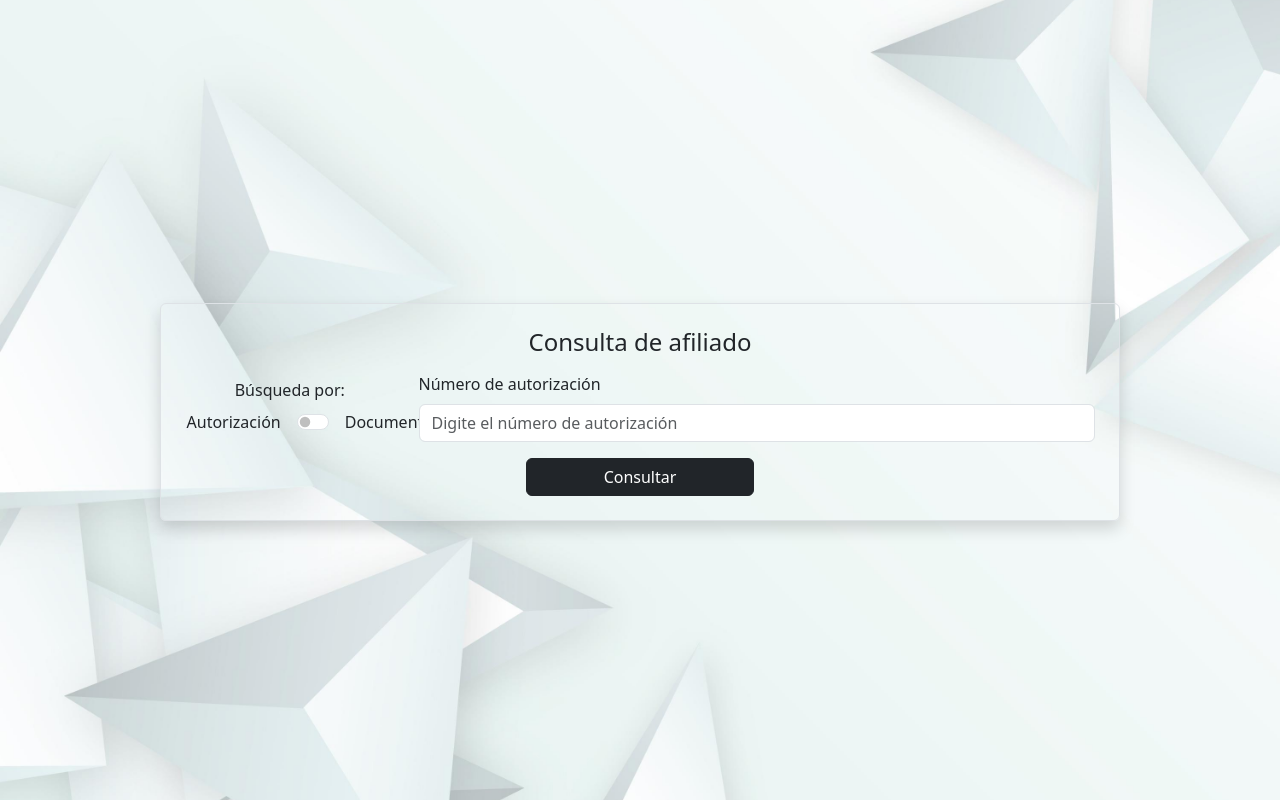
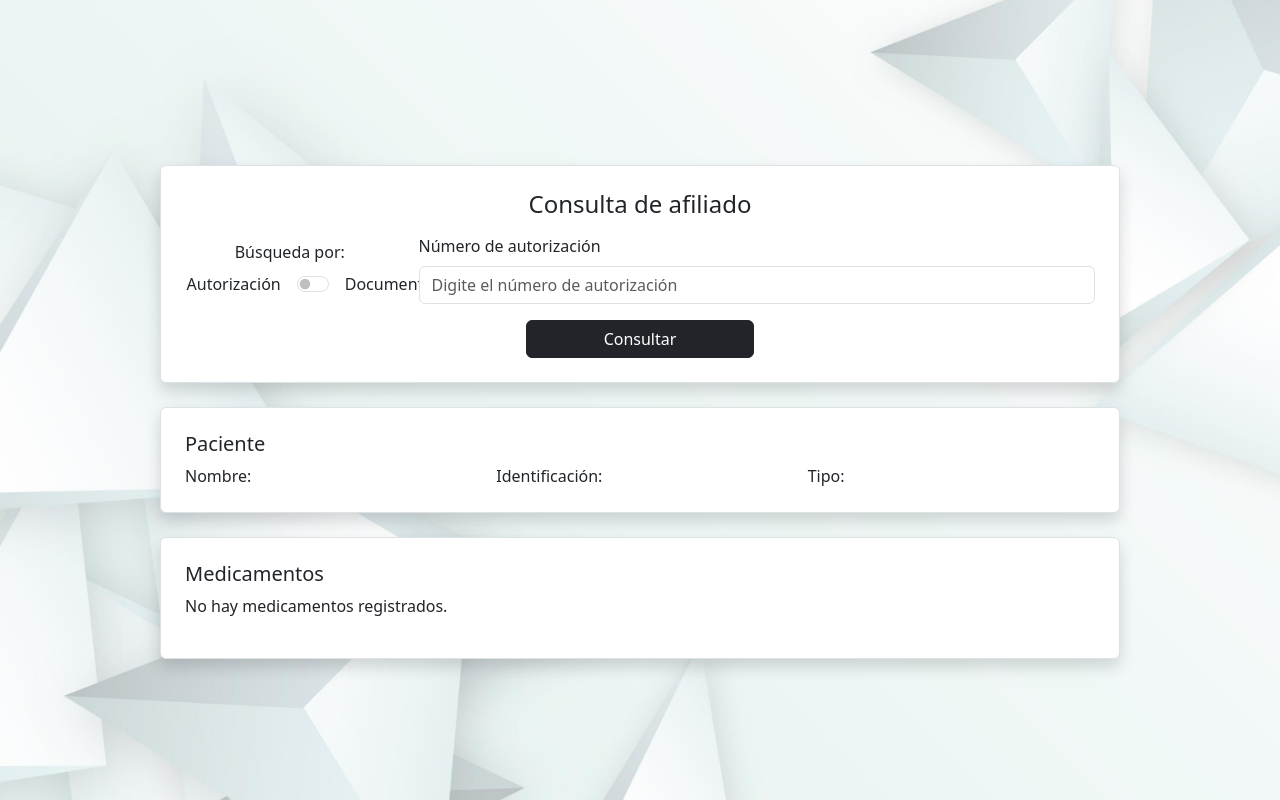
Before and after one commit to deiby0710/Validador-Sanitas-React, a React (Vite) app in the folder frontend/: page /medicationDispense in a window 1280 px wide. Built offline with nearby package versions, Linux system fonts and the light colour scheme.

Commit message:
Casi finalizado

```diff
--- a/frontend/src/components/MedicationDispense/AuthorizationMD.jsx
+++ /dev/null
@@ -1,5 +0,0 @@
-export const AuthorizationMD = () => {
-    return (
-        <div>Componente AutorizationMD</div>
-    )
-}
--- /dev/null
+++ b/frontend/src/components/MedicationDispense/MedicationList.jsx
@@ -0,0 +1,42 @@
+import { safeValue } from "../../utils/formatters"
+
+export const MedicationsList = ({ medications }) => {
+    if (!medications || medications.length === 0) {
+        return (
+        <div className="container mt-4 p-4 border rounded shadow w-75 bg-white">
+            <h5>Medicamentos</h5>
+            <p>No hay medicamentos registrados.</p>
+        </div>
+        )
+    }
+
+    return (
+        <div className="container mt-4 p-4 border rounded shadow w-75 bg-white">
+        <h5>Medicamentos</h5>
+        <div className="table-responsive">
+            <table className="table table-striped table-bordered">
+            <thead className="table-light">
+                <tr>
+                <th>Nombre</th>
+                <th>Código</th>
+                <th>Cantidad</th>
+                <th>Autorización</th>
+                <th>Ubicación</th>
+                </tr>
+            </thead>
+            <tbody>
+                {medications.map((med, i) => (
+                <tr key={i}>
+                    <td>{safeValue(med?.name, "")}</td>
+                    <td>{safeValue(med?.code, "")}</td>
+                    <td>{safeValue(med?.quantity, "")}</td>
+                    <td>{safeValue(med?.prescription, "")}</td>
+                    <td>{safeValue(med?.location, "")}</td>
+                </tr>
+                ))}
+            </tbody>
+            </table>
+        </div>
+        </div>
+    )
+}
--- a/frontend/src/components/MedicationDispense/PatientSearchMD.jsx
+++ b/frontend/src/components/MedicationDispense/PatientSearchMD.jsx
@@ -52,7 +52,7 @@ export const PatientSearchMD = ({onSearch}) => {
   }
 
   return (
-    <div className="container mt-4 p-4 border rounded shadow w-75">
+    <div className="container mt-4 p-4 border rounded shadow w-75 bg-white">
       <h4 className="mb-3 text-center">Consulta de afiliado</h4>
 
       <div className="row align-items-center">
--- a/frontend/src/components/MedicationDispense/PatientSummaryMD.jsx
+++ b/frontend/src/components/MedicationDispense/PatientSummaryMD.jsx
@@ -1,5 +1,20 @@
-export const PatientSummaryMD = () => {
+import { safeValue } from "../../utils/formatters"
+export const PatientSummaryMD = ({ patient }) => {
+
     return (
-        <div>Resumen del paciente aqui!</div>
+        <div className="container mt-4 p-4 border rounded shadow w-75 bg-white">
+            <h5>Paciente</h5>
+            <div className="row">
+                <div className="col-md-4 col-12">
+                    <label>Nombre: {safeValue(patient?.name, "")}</label>
+                </div>
+                <div className="col-md-4 col-12">
+                    <label>Identificación: {safeValue(patient?.identifiers?.[0]?.value, "")}</label>
+                </div>
+                <div className="col-md-4 col-12">
+                    <label>Tipo: {safeValue(patient?.identifiers?.[0]?.type, "")} </label>
+                </div>
+            </div>
+        </div>
     )
 }
--- a/frontend/src/hooks/useMedDispense.js
+++ b/frontend/src/hooks/useMedDispense.js
@@ -3,6 +3,7 @@ import {
     serviceMedicationDispenseByIdentificacion,
     serviceMedicationDispenseByAuthorization
 } from "../services/medicationDispense";
+import { mapMedicationDispenseResponse } from "../utils/medDispenseMapper";
 
 export const useMedDispense = () => {
     const [data, setData] = useState(null)
@@ -23,6 +24,8 @@ export const useMedDispense = () => {
             } else {
                 throw new Error("Debe enviar numAutorizacion o tipoDocumento + numeroIdentificacion");
             }
+            result = mapMedicationDispenseResponse(result)
+            console.log(result)
             setData(result)
         } catch (error) {
             const msg = error.response?.data?.message || error.message || "Error desconocido en el hook";
--- a/frontend/src/pages/MedicationDispense.jsx
+++ b/frontend/src/pages/MedicationDispense.jsx
@@ -1,5 +1,5 @@
 import { useEffect } from "react"
-import { AuthorizationMD } from "../components/MedicationDispense/AuthorizationMD"
+import { MedicationsList } from "../components/MedicationDispense/MedicationList"
 import { LocationCardMD } from "../components/MedicationDispense/LocationCardMD"
 import { PatientSearchMD } from "../components/MedicationDispense/PatientSearchMD"
 import { PatientSummaryMD } from "../components/MedicationDispense/PatientSummaryMD"
@@ -29,24 +29,10 @@ export const MedicationDispense = () => {
     }, [error]);
 
     return (
-        <div className="d-flex justify-content-center align-items-center vh-100">
-            {/* <h2 className="mb-4">Consulta de Medicamentos</h2> */}
+        <div className="d-flex justify-content-center align-items-center vh-100 flex-column">
             <PatientSearchMD onSearch={handleSearch}/>
-            {/* {searchResult && (
-                <div className="row mt-4">
-                <div className="col-md-6">
-                    <PatientSummary data={searchResult.patient} />
-                </div>
-                <div className="col-md-6">
-                    <Authorization data={searchResult.authorization} />
-                </div>
-                <div className="col-md-6 mt-3">
-                    <LocationCard data={searchResult.location} />
-                </div>
-                </div>
-            )} */}
-            {/* <div className="pt-5 pb-4 ps-4 pe-4 border border-2 text-center rounded-3 bg-white shadow" style={{ maxWidth: '900px' }}>
-            </div> */}
+            <PatientSummaryMD patient={data?.patient}/>
+            <MedicationsList medications={data?.medications}/>
         </div>
     )
 }
--- /dev/null
+++ b/frontend/src/utils/medDispenseMapper.js
@@ -0,0 +1,75 @@
+export function mapMedicationDispenseResponse(apiResponse) {
+    if (!Array.isArray(apiResponse) || apiResponse.length === 0) return null;
+
+    const bundle = apiResponse[0]; // 👈 nos quedamos con el primer bundle
+    if (!bundle?.entry) return null;
+
+    const patientEntry = bundle.entry.find(
+        e => e.resource.resourceType === "Patient"
+    );
+    const medicationEntries = bundle.entry.filter(
+        e => e.resource.resourceType === "MedicationDispense"
+    );
+    const prescriptionEntries = bundle.entry.filter(
+        e => e.resource.resourceType === "MedicationRequest"
+    );
+    const locationEntries = bundle.entry.filter(
+        e => e.resource.resourceType === "Location"
+    );
+
+    const patient = patientEntry
+        ? {
+            name: patientEntry.resource.name?.[0]?.text,
+            identifiers: patientEntry.resource.identifier?.map(id => ({
+            type: id.type?.coding?.[0]?.code,
+            value: id.value,
+            })),
+        }
+        : null;
+
+    const medications = medicationEntries.map(m => {
+        const med = m.resource;
+        return {
+        id: med.id,
+        name:
+            med.medication?.[0]?.medicationCodeableConcept?.code?.text ||
+            "Medicamento sin nombre",
+        code:
+            med.medication?.[0]?.medicationCodeableConcept?.code?.coding?.[0]
+            ?.code,
+        quantity:
+            med.dosageInstruction?.[1]?.doseAndRate?.[0]?.dose?.doseQuantity
+            ?.value || 0,
+        prescription: med.authorizingPrescription?.display,
+        location: med.location?.display,
+        };
+    });
+
+    const prescriptions = prescriptionEntries.map(p => {
+        const pr = p.resource;
+        return {
+        id: pr.identifier?.[0]?.value,
+        date: pr.authoredOn,
+        repeats: pr.dispenseRequest?.numberOfRepeatsAllowed,
+        quantity: pr.dispenseRequest?.quantity?.value,
+        duration:
+            (pr.dispenseRequest?.expectedSupplyDuration?.value || "") +
+            " " +
+            (pr.dispenseRequest?.expectedSupplyDuration?.unit || ""),
+        };
+    });
+
+    const locations = locationEntries.map(l => ({
+        name: l.resource.name || "Sede sin nombre",
+        city: l.resource.address?.city,
+        postalCode: l.resource.address?.postalCode,
+    }));
+
+    // 👇 retornamos un único objeto
+    return {
+        patient,
+        medications,
+        prescriptions,
+        locations,
+    };
+}
```
